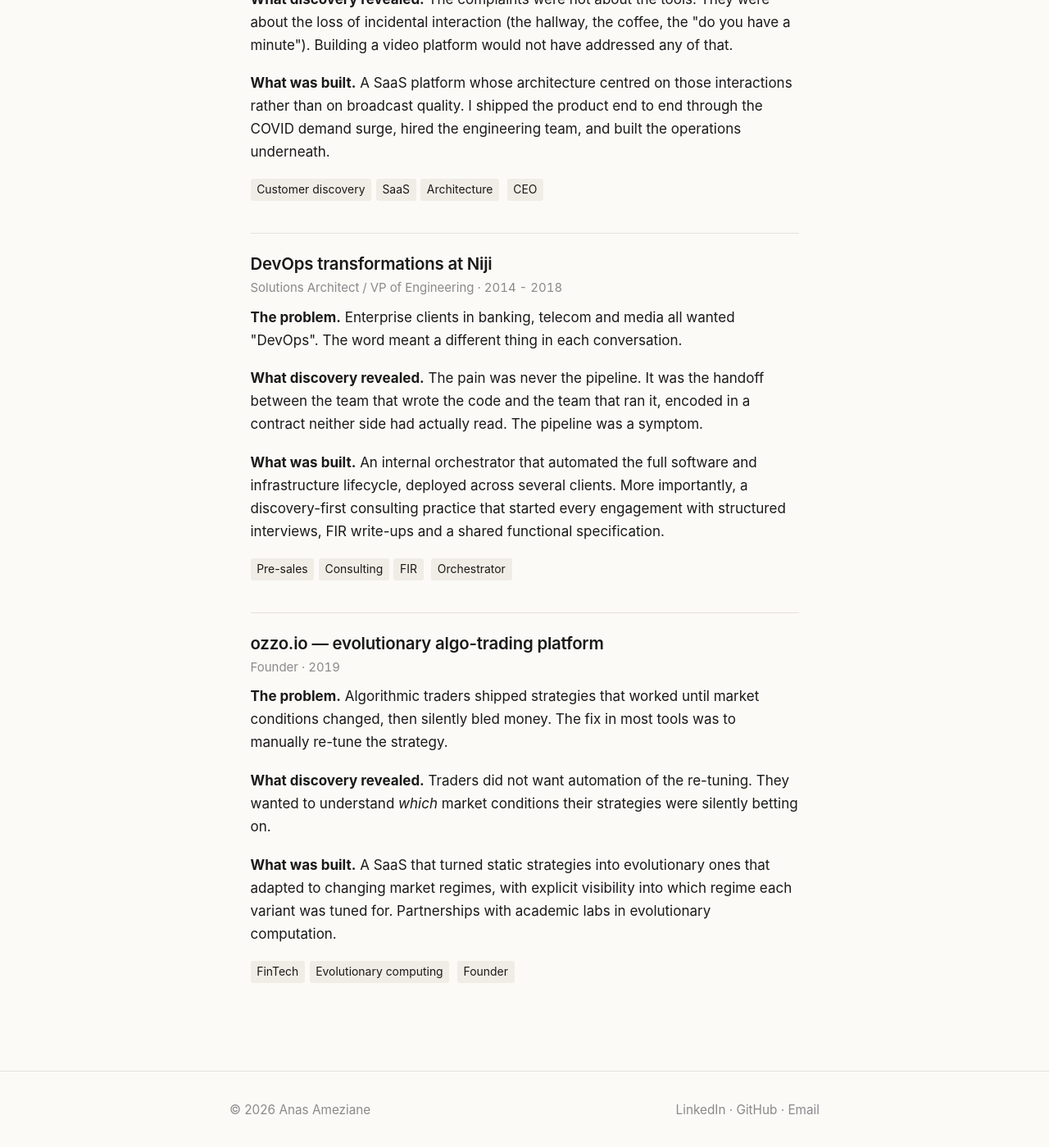
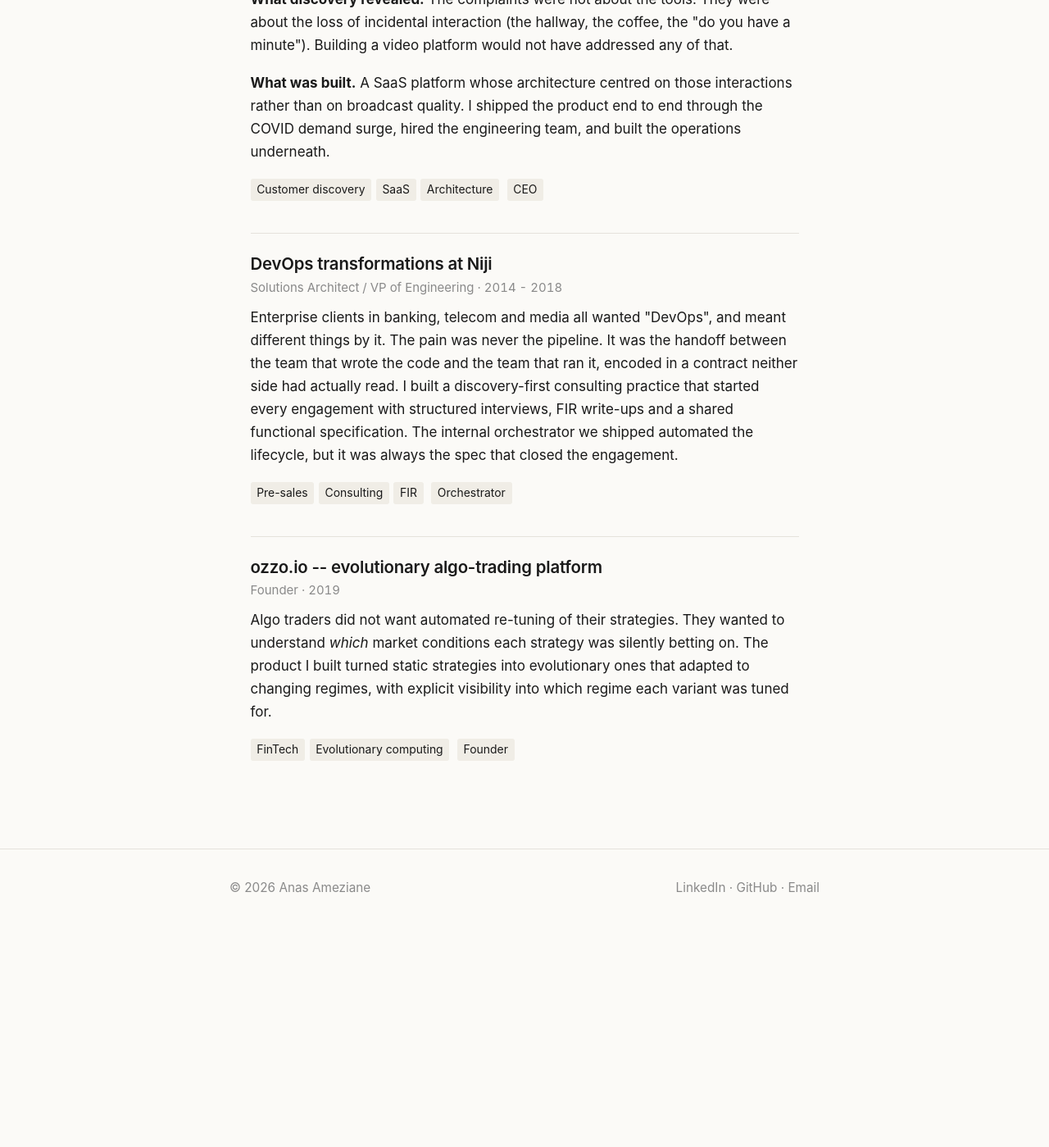
Before and after one commit to anasdox/anasdox.github.io, a Jekyll site: the page built from projects.md, in a window 1280 px wide and 1400 px high, scrolled down 1016 px. Shown: the whole window at 82% size. Built offline with Jekyll 4.4.1, drawn with Linux system fonts in a browser that asks for light colours; after the commit the page ends 2145 px from its top, so only the background shows below that.

Commit message:
Tighten positioning across home, about, projects, contact
Home: cut the seven-tool enumeration on the hero (now belongs only
to /method/), drop the weakest CTA, fix the year count.

About: align the OVHcloud title with Team Leader (experience.md),
and reframe "What I do hands-on" away from the AI angle that CLAUDE.md
flags as a dilution of the problem-framing headline.

Method: clarify the practice section as a pattern description, not
a present-tense claim about ongoing engagements.

Projects: collapse Niji and ozzo into single-paragraph treatments so
the present project (BM.SYS.CORE) and the founder project (Placemeet)
carry the Problem / Discovery / Built structure with more weight.

Contact: replace the broad "engineering leadership / AI tooling"
opener with framing/discovery/transformation, and drop the marketing
trailer.

Experience: same year-count fix as the home.

Co-Authored-By: Claude Opus 4.7 (1M context) <noreply@anthropic.com>

```diff
--- a/projects.md
+++ b/projects.md
@@ -68,22 +68,15 @@ problem, what did discovery reveal, what was built.
   <h2>DevOps transformations at Niji</h2>
   <p class="meta">Solutions Architect / VP of Engineering · 2014 - 2018</p>
   <p>
-    <strong>The problem.</strong> Enterprise clients in banking,
-    telecom and media all wanted "DevOps". The word meant a different
-    thing in each conversation.
-  </p>
-  <p>
-    <strong>What discovery revealed.</strong> The pain was never the
-    pipeline. It was the handoff between the team that wrote the code
-    and the team that ran it, encoded in a contract neither side had
-    actually read. The pipeline was a symptom.
-  </p>
-  <p>
-    <strong>What was built.</strong> An internal orchestrator that
-    automated the full software and infrastructure lifecycle, deployed
-    across several clients. More importantly, a discovery-first
-    consulting practice that started every engagement with structured
-    interviews, FIR write-ups and a shared functional specification.
+    Enterprise clients in banking, telecom and media all wanted
+    "DevOps", and meant different things by it. The pain was never
+    the pipeline. It was the handoff between the team that wrote the
+    code and the team that ran it, encoded in a contract neither side
+    had actually read. I built a discovery-first consulting practice
+    that started every engagement with structured interviews, FIR
+    write-ups and a shared functional specification. The internal
+    orchestrator we shipped automated the lifecycle, but it was
+    always the spec that closed the engagement.
   </p>
   <p class="tags">
     <span>Pre-sales</span><span>Consulting</span><span>FIR</span>
@@ -92,24 +85,15 @@ problem, what did discovery reveal, what was built.
 </div>
 
 <div class="project">
-  <h2>ozzo.io — evolutionary algo-trading platform</h2>
+  <h2>ozzo.io -- evolutionary algo-trading platform</h2>
   <p class="meta">Founder · 2019</p>
   <p>
-    <strong>The problem.</strong> Algorithmic traders shipped strategies
-    that worked until market conditions changed, then silently bled
-    money. The fix in most tools was to manually re-tune the strategy.
-  </p>
-  <p>
-    <strong>What discovery revealed.</strong> Traders did not want
-    automation of the re-tuning. They wanted to understand <em>which</em>
-    market conditions their strategies were silently betting on.
-  </p>
-  <p>
-    <strong>What was built.</strong> A SaaS that turned static
-    strategies into evolutionary ones that adapted to changing market
+    Algo traders did not want automated re-tuning of their strategies.
+    They wanted to understand <em>which</em> market conditions each
+    strategy was silently betting on. The product I built turned
+    static strategies into evolutionary ones that adapted to changing
     regimes, with explicit visibility into which regime each variant
-    was tuned for. Partnerships with academic labs in evolutionary
-    computation.
+    was tuned for.
   </p>
   <p class="tags">
     <span>FinTech</span><span>Evolutionary computing</span>
```
Also changed, not shown: about.md (+12 -13 lines), contact.md (+2 -5 lines), experience.md (+1 -1 lines), index.html (+4 -9 lines), method.md (+5 -5 lines).
